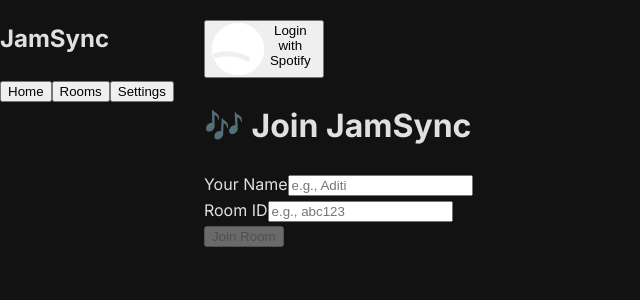
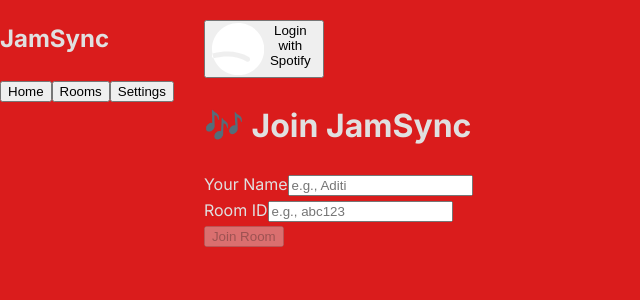
Before and after one commit to aditidalvi3/Jam-Sync, a React (Create React App) app: page / in a window 1280 px wide. Shown: the top 300 px of the page, without its empty margins (0-640 px from the left). Built offline with nearby package versions, Linux system fonts and the light colour scheme; no server answers.

Commit message:
white to red body tag

```diff
--- a/src/index.css
+++ b/src/index.css
@@ -6,7 +6,7 @@
     font-family: 'Inter', sans-serif;
     -webkit-font-smoothing: antialiased;
     -moz-osx-font-smoothing: grayscale;
-    background-color: #121212; /* Dark background from App.js */
+    background-color: #da1c1c; /* Dark background from App.js */
     color: #E0E0E0; /* Light grey for main text */
     line-height: 1.6;
 }
```
